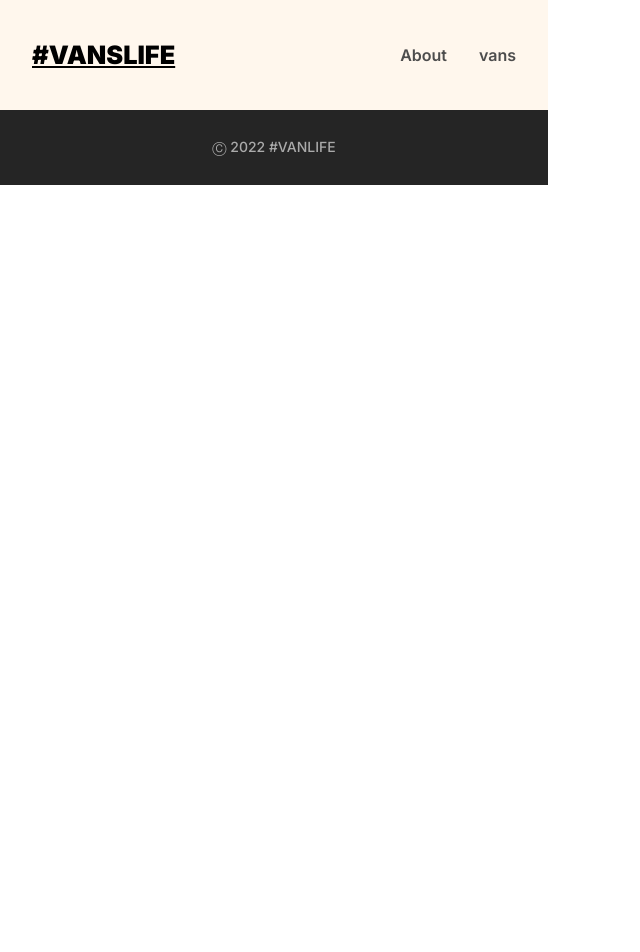
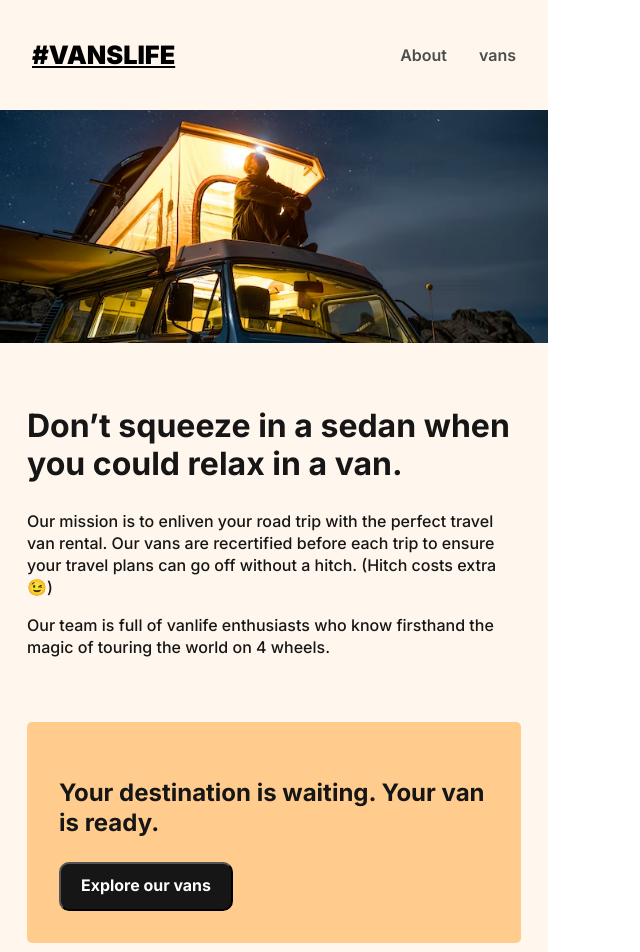
Before and after one commit to Benhidayat/vanslife, a React (Vite) app: page /about in a window 1280 px wide. Shown: the top 952 px of the page, without its empty margins (0-640 px from the left). Before the commit the page ends 800 px from the top, so only its background shows below. Built offline with nearby package versions, Linux system fonts and the light colour scheme.

Commit message:
created about page

```diff
--- a/src/index.css
+++ b/src/index.css
@@ -14,7 +14,7 @@
   margin: 0;
   padding: 0;
   width: 548px;
-  height: 100vh;
+  height: 100%;
 }
 
 img {
@@ -62,6 +62,11 @@
   color: #4D4D4D;
 }
 
+.nav a:hover {
+  text-decoration: underline;
+  color: #161616;
+}
+
 /* footer */
 footer {
   background-color: #252525;
--- a/src/main.jsx
+++ b/src/main.jsx
@@ -3,6 +3,7 @@
 import { BrowserRouter, Routes, Route, Link } from 'react-router-dom';
 import './index.css';
 import Home from './pages/home/Home';
+import About from './pages/about/About';
 
 const App = () => {
   return (
@@ -12,12 +13,13 @@
           <Link to='/'>#vanslife</Link>
         </h1>
         <nav className='nav'>
-          <Link className='about'>About</Link>
+          <Link className='about' to='/about'>About</Link>
           <Link>vans</Link>
         </nav>
       </header>
       <Routes>
         <Route path='/' element={<Home />} />
+        <Route path='/about' element={<About />} />
       </Routes>
       <footer>
         <p>Ⓒ 2022 #VANLIFE</p>
--- /dev/null
+++ b/src/pages/about/About.css
@@ -0,0 +1,60 @@
+.about-page {
+    background-color: #FFF7ED;
+    padding-block-end: 4em;
+}
+
+.about-page .hero-image {
+    background-image: url(../../assets/abouthero.png);
+    background-repeat: no-repeat;
+    background-size: cover;
+    background-position: center;
+    height: 233.21px;
+    margin-block-end: 4rem;
+}
+
+.about-page-content {
+    width: 494px;
+    margin-inline: auto;
+    margin-block-end: 4rem;
+}
+
+.about-page-content h2 {
+    font-weight: 700;
+    font-size: 2rem;
+    line-height: 38px;
+    color: #161616;
+}
+
+.about-page-content p {
+    font-weight: 500;
+    font-size: 1rem;
+    line-height: 22px;
+    color: #161616;
+}
+
+.about-page-cta {
+    background-color: #FFCC8D;
+    border-radius: 5px;
+    padding: 2em;
+    margin-inline: auto;
+    width: 494px;
+}
+
+.about-page-cta h3 {
+    font-weight: 700;
+    font-size: 1.5rem;
+    line-height: 30px;
+    color: #161616;
+}
+
+.about-page-cta button {
+    width: 174px;
+    height: 49px;
+    border-radius: 10px;
+    background-color: #161616;
+    font-family: inherit;
+    font-weight: 700;
+    font-size: .997rem;
+    line-height: 23.92px;
+    color: #ffffff;
+}
--- /dev/null
+++ b/src/pages/about/About.jsx
@@ -0,0 +1,22 @@
+import React from 'react';
+import './About.css';
+
+const About = () => {
+  return (
+    <section className='about-page'>
+        <div className='hero-image'></div>
+        <div className="about-page-content">
+            <h2>Don’t squeeze in a sedan when you could relax in a van.</h2>
+            <p>Our mission is to enliven your road trip with the perfect travel van rental. Our vans are recertified before each trip to ensure your travel plans can go off without a hitch.
+                (Hitch costs extra 😉)</p>
+            <p>Our team is full of vanlife enthusiasts who know firsthand the magic of touring the world on 4 wheels.</p>
+        </div>
+        <div className="about-page-cta">
+            <h3>Your destination is waiting. Your van is ready.</h3>
+            <button>Explore our vans</button>
+        </div>
+    </section>
+  )
+}
+
+export default About
--- a/src/pages/home/Home.css
+++ b/src/pages/home/Home.css
@@ -1,4 +1,4 @@
-section {
+.home {
     height: 400px;
     display: flex;
     align-items: center;
@@ -11,14 +11,14 @@
     background-size: cover;
 }
 
-section h2 {
+.home h2 {
     font-size: 2.25rem;
     font-weight: 800;
     line-height: 42px;
     color: #FFFFFF;
 }
 
-section p {
+.home p {
     font-size: 1rem;
     line-height: 24px;
     font-weight: 500;
@@ -26,7 +26,7 @@
     margin-block-end: 3rem;
 }
 
-section button {
+.home button {
     width: 494.33px;
     height: 49.83px;
     border-radius: 5px;
--- a/src/pages/home/Home.jsx
+++ b/src/pages/home/Home.jsx
@@ -3,7 +3,7 @@
 
 const Home = () => {
   return (
-    <section>
+    <section className='home'>
         <h2>You got the travel plans, we got the travel vans.</h2>
         <p>Add adventure to your life by joining the #vanlife movement. Rent the perfect van to make your perfect road trip.</p>
         <button>Find your van</button>
```
Also changed, not shown: src/assets/abouthero.png (added).
